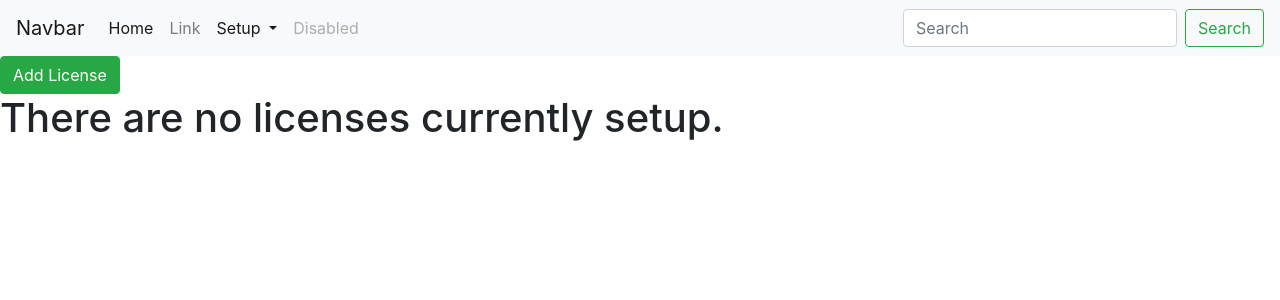
After one commit to gundersonj/it-asset-management, a Django app: page /setup/licenses/ in a window 1280 px wide. The commit adds this page. Shown: the top 300 px of the page. Run offline with Django 3.2, Linux system fonts and the light colour scheme; data that the repository does not hold is empty; some libraries are stand-ins or nearby versions.

Commit message:
add email list and create views

```diff
--- a/setup/urls.py
+++ b/setup/urls.py
@@ -7,6 +7,8 @@ from .views import (
     LocationUpdateView,
     LocationDeleteView,
     LocationDetailView,
+    EmailLicenseListView,
+    EmailLicenseCreateView,
 )
 
 app_name = "setup"
@@ -16,7 +18,9 @@ urlpatterns = [
         "locations/<pk>/delete/", LocationDeleteView.as_view(), name="location_delete"
     ),
     path("locations/<pk>/edit/", LocationUpdateView.as_view(), name="location_edit"),
+    path("licenses/add/", EmailLicenseCreateView.as_view(), name="email_license_add"),
     path("locations/add/", LocationCreateView.as_view(), name="location_add"),
     path("locations/<pk>/", LocationDetailView.as_view(), name="location_detail"),
+    path("licenses/", EmailLicenseListView.as_view(), name="email_license_list"),
     path("locations/", LocationListView.as_view(), name="location_list"),
 ]
--- a/setup/views.py
+++ b/setup/views.py
@@ -1,11 +1,12 @@
+from typing import List
 from django.urls import reverse_lazy
 from django.contrib.auth.mixins import LoginRequiredMixin
 from django.views.generic.list import ListView
 from django.views.generic.edit import CreateView, UpdateView, DeleteView
 from django.views.generic.detail import DetailView
 
-from .models import Location
-from .forms import LocationForm
+from .models import Location, EmailLicense
+from .forms import LocationForm, EmailLicenseForm
 
 
 class LocationListView(LoginRequiredMixin, ListView):
@@ -37,3 +38,15 @@ class LocationDetailView(LoginRequiredMixin, DetailView):
     model = Location
     template_name = "setup/locations/location_detail.html"
     context_object_name = "location"
+
+
+class EmailLicenseListView(ListView):
+    model = EmailLicense
+    template_name = "setup/email_licenses/email_license_list.html"
+    context_object_name = "email_license_list"
+
+
+class EmailLicenseCreateView(CreateView):
+    form_class = EmailLicenseForm
+    template_name = "setup/email_licenses/email_license_add.html"
+    success_url = reverse_lazy("setup:email_license_list")
--- a/templates/navbar.html
+++ b/templates/navbar.html
@@ -20,7 +20,7 @@
                 </a>
                 <div class="dropdown-menu" aria-labelledby="navbarDropdown">
                     <a class="dropdown-item" href="{% url 'setup:location_list' %}">Locations</a>
-                    <a class="dropdown-item" href="#">Another action</a>
+                    <a class="dropdown-item" href="{% url 'setup:email_license_list' %}">Email Licenses</a>
                     <div class="dropdown-divider"></div>
                     <a class="dropdown-item" href="#">Something else here</a>
                 </div>
--- /dev/null
+++ b/templates/setup/email_licenses/email_license_list.html
@@ -0,0 +1,34 @@
+{% extends "_base.html" %}
+
+{% block title %}Email Licenses{% endblock title %}
+
+{% block content %}
+{% include "navbar.html" %}
+<a href="{% url 'setup:email_license_add' %}" class="btn btn-success">Add License</a>
+
+{% if email_license_list %}
+<div class="container">
+    <table class="table table-sm">
+        <thead class="thead">
+            <tr>
+                <th>Email License ID</th>
+                <th>License Price</th>
+                <th></th>
+                <th></th>
+                <th></th>
+            </tr>
+        </thead>
+        <tbody>
+            {% for license in email_license_list %}
+            <tr>
+                <td>{{ license.license_id }}</td>
+                <td>{{ license.license_price }}</td>
+            </tr>
+            {% endfor %}
+        </tbody>
+    </table>
+</div>
+{% else %}
+<h1>There are no licenses currently setup.</h1>
+{% endif %}
+{% endblock content %}
```
Also changed, not shown: setup/forms.py (+7 -1 lines), setup/models.py (+16 -0 lines), setup/setup_tests/test_licenses.py (added, +62 -0 lines), templates/setup/email_licenses/email_license_add.html (added, +13 -0 lines), setup/migrations/0002_emaillicense.py (added), templates/setup/email_licenses/email_license_delete.html (added), templates/setup/email_licenses/email_license_detail.html (added), templates/setup/email_licenses/email_license_edit.html (added).
